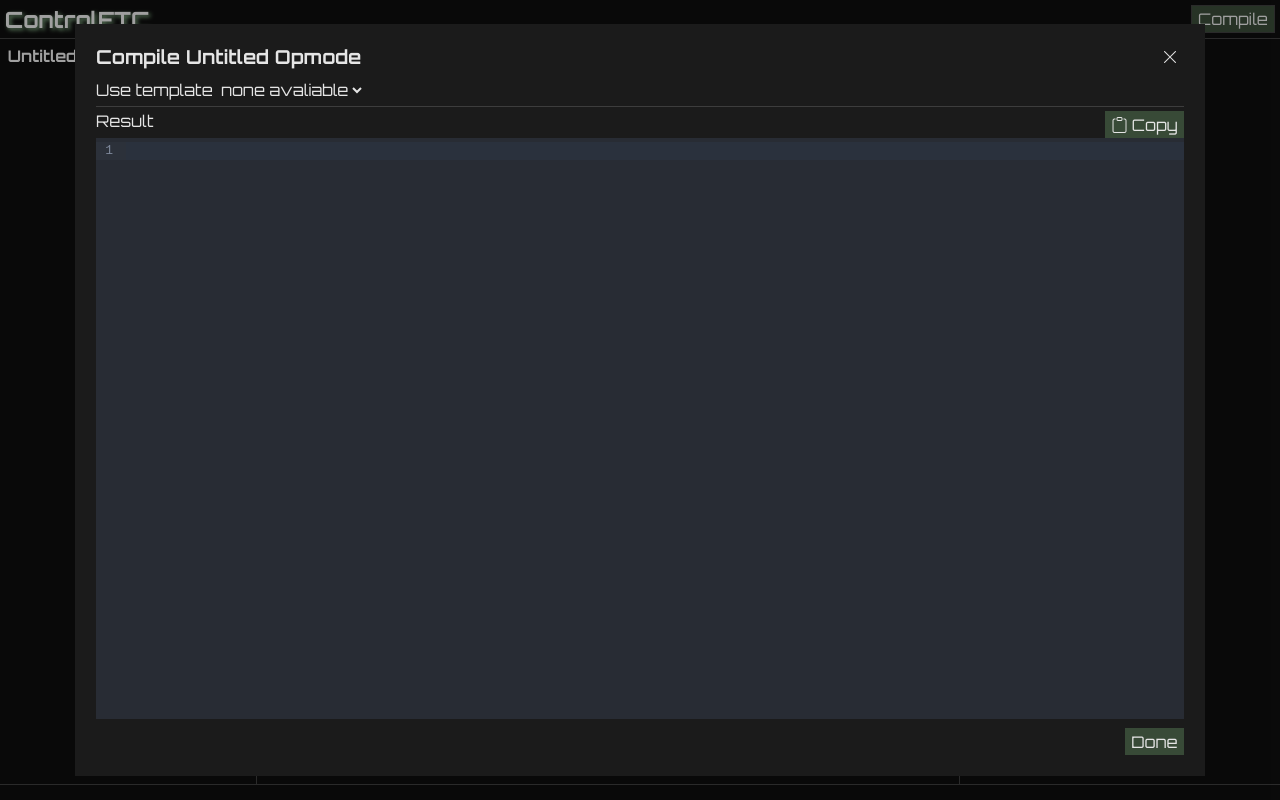
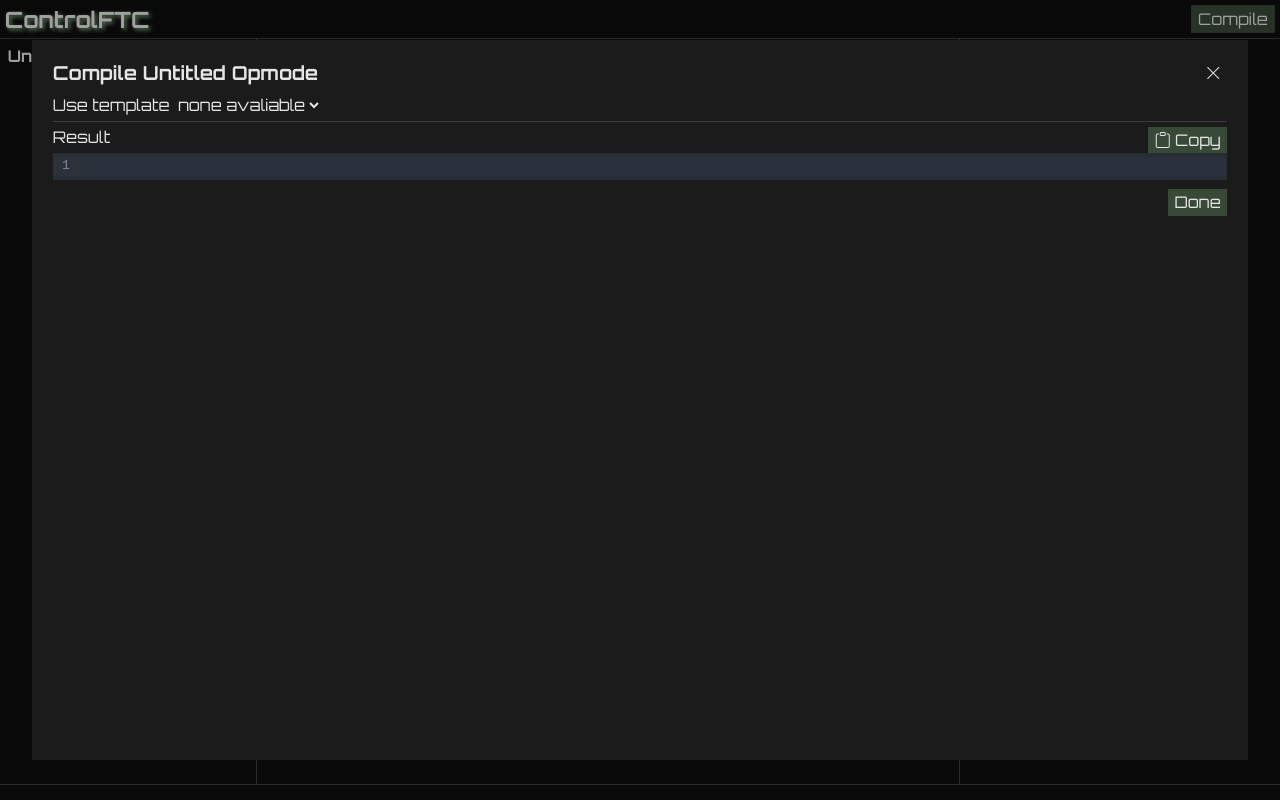
Before and after one commit to budopod1/ControlFTC, a Svelte app: page / in a window 1280 px wide. Both pictures are taken after a click on the button "Compile". Built offline with nearby package versions, Linux system fonts and the light colour scheme.

Commit message:
Fixed: scrollbar on dialog output modal

```diff
--- a/src/CompileOpmodeModal.svelte
+++ b/src/CompileOpmodeModal.svelte
@@ -93,7 +93,8 @@
     }
 </script>
 
-<Modal title={opmode ? "Compile "+opmode.name : ""} bind:openModal>
+<Modal title={opmode ? "Compile "+opmode.name : ""} bind:openModal
+    dialogClass="compile-modal">
     <div class="compile-body">
         <div class="compile-options">
             <div class="compile-option">
@@ -129,11 +130,27 @@
 </Modal>
 
 <style>
-    .compile-body {
-        width: 85vw;
-        height: 80vh;
+    :global .compile-modal {
+        width: 95vw;
+        height: 90vh;
+    }
+
+    :global .compile-modal > form {
+        height: 100%;
         display: flex;
         flex-direction: column;
+    }
+
+    :global .compile-modal > form > .dialog-body {
+        display: flex;
+        flex-direction: column;
+        overflow: hidden;
+    }
+
+    .compile-body {
+        display: flex;
+        flex-direction: column;
+        overflow: hidden;
     }
 
     .compile-result {
--- a/src/Modal.svelte
+++ b/src/Modal.svelte
@@ -1,5 +1,5 @@
 <script>
-    let { openModal = $bindable(), closeModal = $bindable(), title, children, footer } = $props();
+    let { openModal = $bindable(), closeModal = $bindable(), title, dialogClass = $bindable(""), children, footer } = $props();
 
     let dialog;
     let resolvePromise = null;
@@ -35,7 +35,7 @@
     }
 </script>
 
-<dialog bind:this={dialog} onclose={onDialogClose}>
+<dialog bind:this={dialog} onclose={onDialogClose} class={dialogClass}>
     <form method="dialog" class="dialog-form" onsubmit={onFormSubmit}>
         <div class="dialog-header">
             <div class="dialog-header-title">
```
